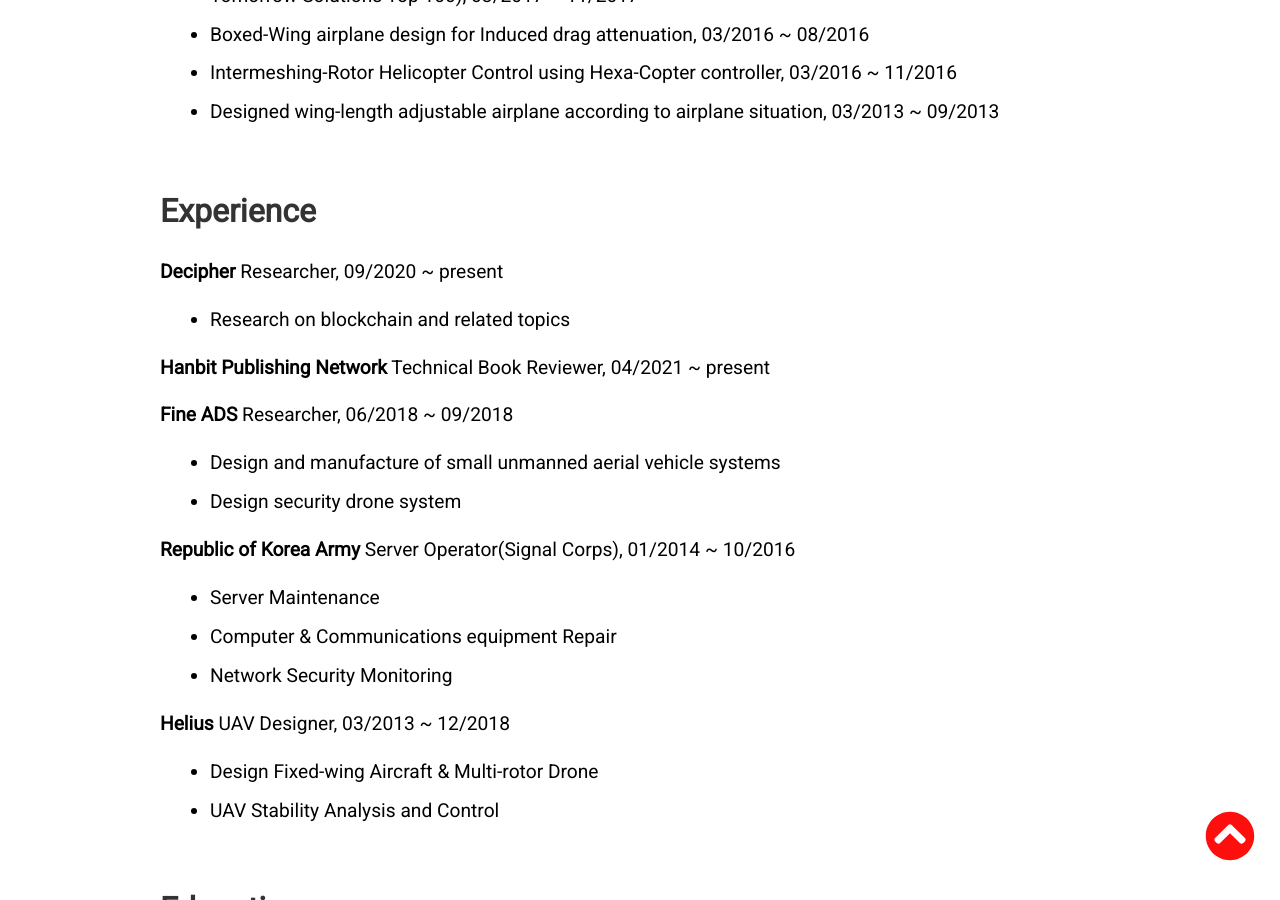
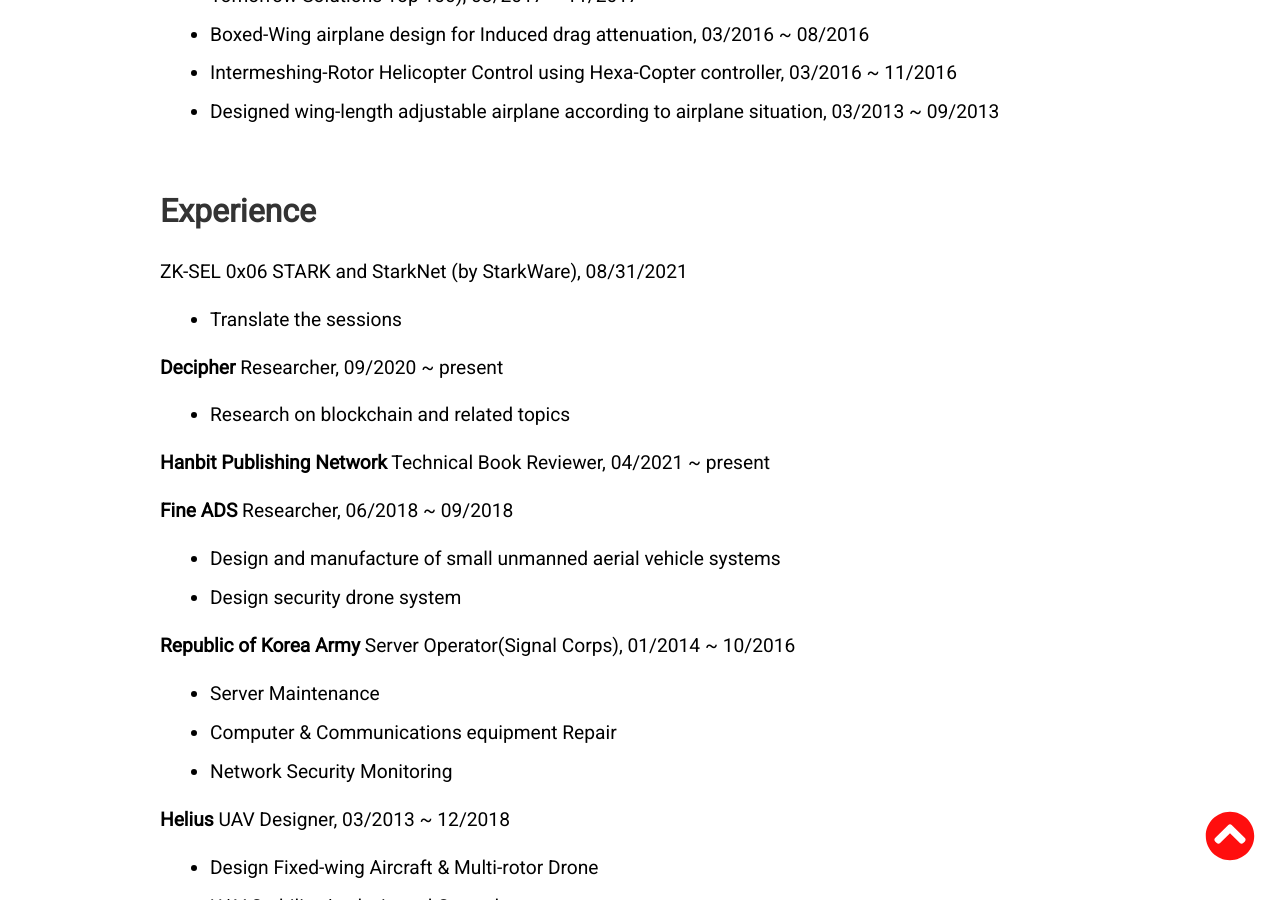
Before and after one commit to tkxkd0159/tkxkd0159.github.io, a Jekyll site: the page built from index.html, in a window 1280 px wide and 900 px high, scrolled down 2826 px. Built offline with Jekyll 4.4.1, drawn with Linux system fonts in a browser that asks for light colours; nearby versions of some CDN libraries.

Commit message:
Update maincon.html

```diff
--- a/_includes/maincon.html
+++ b/_includes/maincon.html
@@ -59,6 +59,11 @@
 </ul>
 
 <h2 id="workhistory">Experience</h2>
+
+<p>ZK-SEL 0x06 STARK and StarkNet (by StarkWare), 08/31/2021</p>
+<ul>
+  <li>Translate the sessions</li>
+</ul>
 
 <p><strong>Decipher</strong> Researcher, 09/2020 ~ present</p>
 <ul>
```
